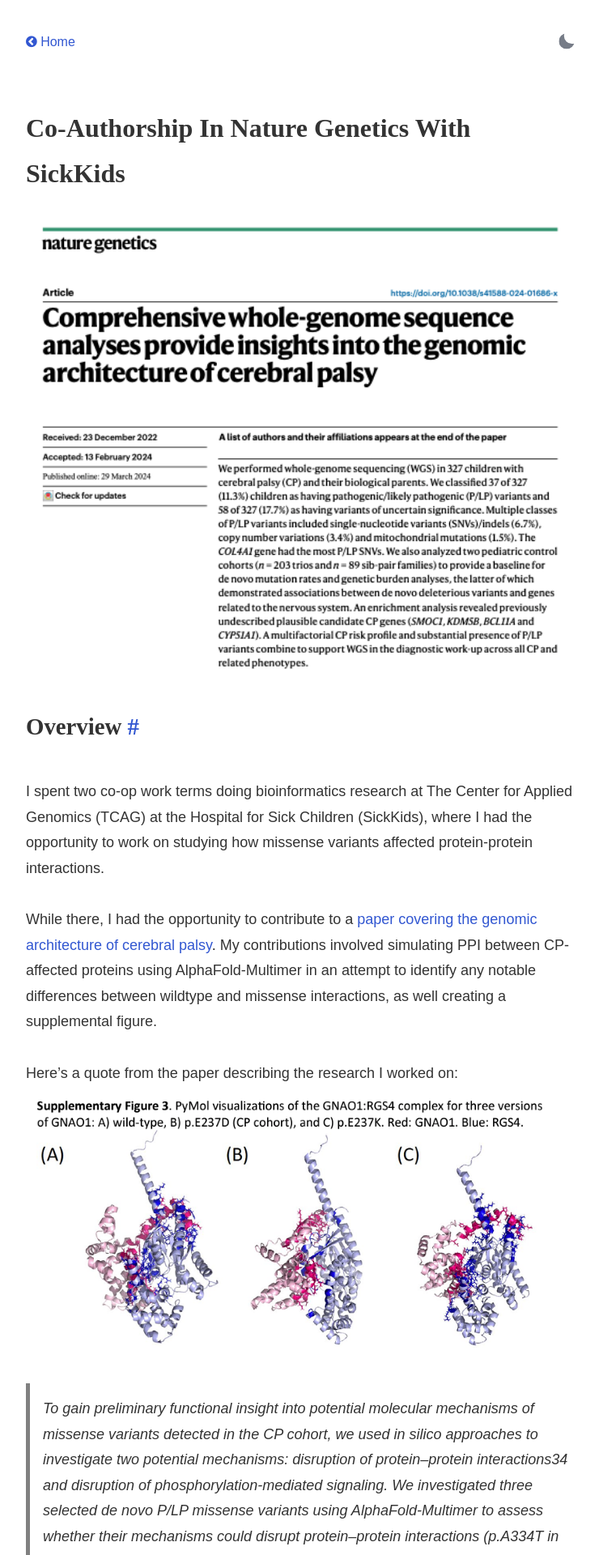
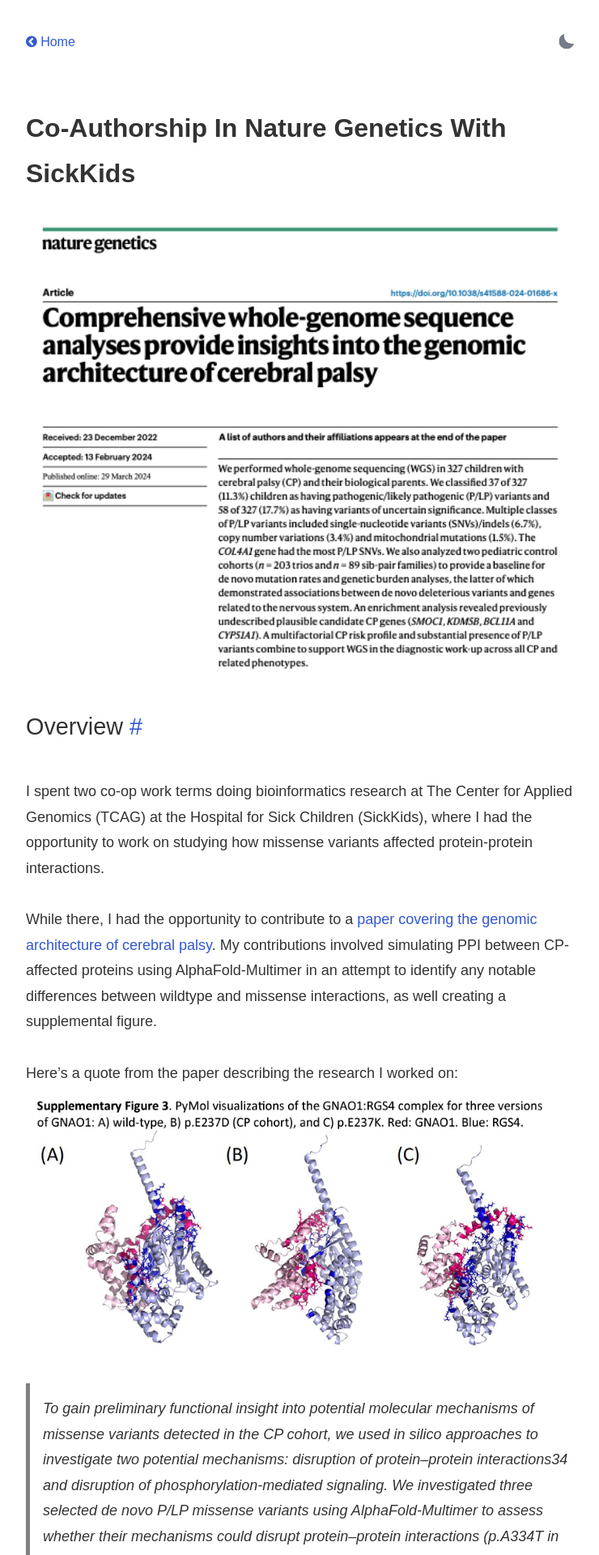
Before and after one commit to MurtoHilali/murtohilali.github.io, a Jekyll site: the page built from _posts/2024-03-29-nature-publication.md, in a window 1280 px wide. Shown: the top 1920 px of the page at 81% size, without its empty margins (268-1008 px from the left). Built offline with Jekyll 4.4.1, drawn with Linux system fonts in a browser that asks for light colours; some web fonts are replaced.

Commit message:
Fixing fonts and icons

```diff
--- a/_includes/footer.html
+++ b/_includes/footer.html
@@ -5,9 +5,9 @@
       <a href="https://linkedin.com/in/MurtoHilali" title="LinkedIn profile" target="_blank"
         rel="noopener noreferrer"><i class="fa fa-linkedin" aria-hidden="true"></i></a>
       <a href="https://twitter.com/MurtoHilali" title="Twitter Profile" target="_blank" rel="noopener noreferrer"><i
-          class="fa-brands fa-x-twitter" aria-hidden="true"></i></a>
-      <a href="https://murto.medium.com" title="Medium" target="_blank" rel="noopener noreferrer"><i
-          class="fa-brands fa-medium" aria-hidden="true"></i></a>
+          class="fa fa-twitter" aria-hidden="true"></i></a>
+      <a href="https://murto.medium.com" title="me on medium" target="_blank" rel="noopener noreferrer"><i
+          class="fa fa-medium" aria-hidden="true"></i></a>
     </div>
     <p style="color:#a9a9a9">&copy; 2022 | JDox Jekyll Theme</p>
   </footer>
--- a/_sass/_main.scss
+++ b/_sass/_main.scss
@@ -1,4 +1,4 @@
-@import url('https://fonts.googleapis.com/css2?family=Calistoga&family=IBM+Plex+Mono:ital,wght@0,100;0,200;0,300;0,400;0,500;0,600;0,700;1,100;1,200;1,300;1,400;1,500;1,600;1,700&display=swap');
+@import url('https://fonts.googleapis.com/css2?family=Gabarito:wght@400..900&display=swap');
 *,
 :after,
 :before {
@@ -273,42 +273,47 @@
   font-size: 2rem;
   font-weight: bold;
   margin-bottom: 1.5rem;
-  font-family: "Calistoga", serif;
+  font-family: "Gabarito", sans-serif;
 }
 
 h2,
 h3,
 h4,
 h5 {
-  font-weight: bold;
+  font-weight: 600;
   margin-bottom: 1.5rem;
   font-size: 2rem;
-  font-family: "Calistoga", serif;
+  font-family: "Gabarito", sans-serif;
 }
 
 h2 {
+  font-weight: 500;
   font-size: 1.8rem;
-  font-family: "Calistoga", serif;
+  font-family: "Gabarito", sans-serif;
 }
 
 h3 {
+  font-weight: 500;
   font-size: 1.6rem;
-  font-family: "Calistoga", serif;
+  font-family: "Gabarito", sans-serif;
 }
 
 h4 {
+  font-weight: 500;
   font-size: 1.4rem;
-  font-family: "Calistoga", serif;
+  font-family: "Gabarito", sans-serif;
 }
 
 h5 {
+  font-weight: 500;
   font-size: 1.2rem;
-  font-family: "Calistoga", serif;
+  font-family: "Gabarito", sans-serif;
 }
 
 h6 {
+  font-weight: 500;
   font-size: 1rem;
-  font-family: "Calistoga", serif;
+  font-family: "Gabarito", sans-serif;
 }
 
 
```
